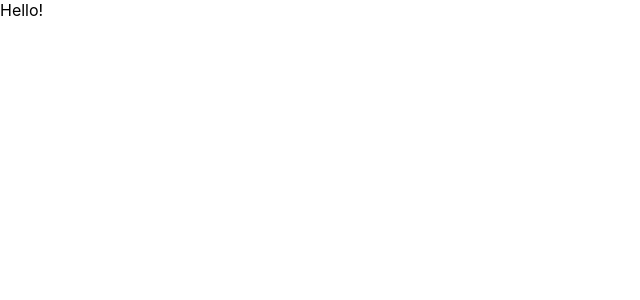
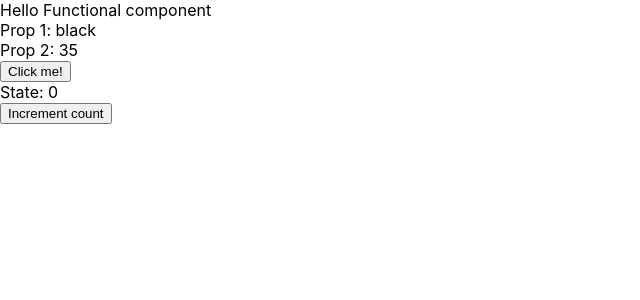
Before and after one commit to adtyagupta72/React-practice1-2pm, a React (Create React App) app: page / in a window 1280 px wide. Shown: the top 300 px of the page, without its empty margins (0-640 px from the left). Built offline with nearby package versions, Linux system fonts and the light colour scheme.

Commit message:
components, states, & props

```diff
--- a/src/App.js
+++ b/src/App.js
@@ -1,84 +1,185 @@
 import logo from './logo.svg';
 import './App.css';
+import React from 'react';
 
-const App = () =>
+//Class component
+class App extends React.Component
 {
-
-  // function abc()
-  // {
-  //   console.log("This is my function ABC")
-  // }
-
-  var abc = () => console.log("Hello all from arrow function")
-
-  var def = (myVariable) =>
+  //declaring the state
+  state = {count: 0}
+  constructor(props)
   {
-    console.log("Hello all from another arrow function: "+myVariable())
+    super(props)
   }
 
-  abc()
-  console.log(def)
-  def(abc)
+  updateCount()
+  {
+    console.log("Hello button click! ")
+    //this.state.count = this.state.count+1
+    this.setState({count: this.state.count+1})
+  }
 
-  console.log("Hello world")
+  render()
+  {
+    return <div>
+      Hello Functional component
+      <div>
+        Prop 1: {this.props.color}
+        <br/>
+        Prop 2: {this.props.size}
+        <br/>
+        <button onClick={this.props.clickEvent}>Click me!</button>
+      </div>
+      <div>
+        State: {this.state.count}
+        <br/>
+        <button onClick={()=>this.updateCount()}>Increment count</button>
+      </div>
+    </div>
+  }
+}
 
 
-  //let promiseArgument = ;
-  let myPromiss = new Promise((resolve, reject) =>
-  {
-    setTimeout(()=>
-    {
-      var currentDateTime = new Date().getTime()
-      console.log("Date time: "+currentDateTime)
-      if(currentDateTime%2 == 0)
-      {
-        //console.log("Even")
-        resolve("Resolved!!!")
-      }
-      else
-      {
-        //console.log("Odd")
-        reject("Rejected!")
-      }
-    },2*1000)
-  })
-  console.log("myPromiss : "+myPromiss)
+//Functional Component
+// function App()
+// {
 
-  class RBI
-  {
-    savingsInterest = 6;
-    LoanInterest = 6;
-    constructor()
-    {
-      console.log("RBI Constructor")
-    }
+// }
+// const App = (props) =>
+// {
+//   console.log(props)
+//   const myElement =
+//   <div>
+//     Hello Functional component
+//     <div>
+//       Prop 1: {props.color}
+//       <br/>
+//       Prop 2: {props.size}
+//       <br/>
+//       <button onClick={props.clickEvent}>Click me!</button>
+//     </div>
+//   </div>
+//   return myElement
+// }
 
-    collectInterstonLoan()
-    {
+// function App()
+// {
+//   return <div>Hello Functional component</div>
+// }
+
+//Class component
+// class App extends React.Component
+// {
+//   myComponent = React.createElement(
+//     "div",
+//     null,
+//     React.createElement("p", null, "This is a simple example of paragraph in a Div of React component"),
+//     React.createElement("ul", null,),
+//     React.createElement("li", null, "Item 1"),
+//     React.createElement("li", null, "Item 2"),
+//     React.createElement("li", null, "Item 3")
+//   )
+//   render()
+//   {
+//     return this.myComponent;
+//   }
+// }
+
+// const App = () =>
+// {
+
+//   // function abc()
+//   // {
+//   //   console.log("This is my function ABC")
+//   // }
+
+//   var abc = () => console.log("Hello all from arrow function")
+
+//   var def = (myVariable) =>
+//   {
+//     console.log("Hello all from another arrow function: "+myVariable())
+//   }
+
+//   abc()
+//   console.log(def)
+//   def(abc)
+
+//   console.log("Hello world")
+// myFunction()
+
+// function myFunction()
+// {
+//   console.log("This is myFunction")
+// }
 
 
-    }
-    payInterestonSavings()
-    {
+  // let promiseArgument = (resolve, reject) =>
+  // {
+  //   setTimeout(()=>
+  //   {
+  //     console.log("in SetTimeOut")
+  //     var myVariable = 1
+  //     if(myVariable %2 == 0)
+  //     {
+  //       resolve("Resolved!!!")
+  //     }
+  //     else
+  //     {
+  //       reject("Rejected the condition check result!!")
+  //     }
+  //   },2*1000)
+  // };
 
-    }
-  }
+  // let myPromise = new Promise(promiseArgument)
+  // console.log(myPromise)
 
-  class SBI extends RBI
-  {
-    constructor()
-    {
-      super()
-      console.log("-----SBI Constructor-----")
-    }
-  }
 
-  let sbi = new SBI();
-  //let sbi1 = new SBI();
 
-  return (
-    <div>Hello! </div>
-  );
-}
+
+
+
+
+
+
+
+  //let myPromiss = new Promise(promiseArgument)
+  //console.log("myPromiss : "+myPromiss)
+
+//   class RBI
+//   {
+//     savingsInterest = 6;
+//     LoanInterest = 6;
+//     constructor()
+//     {
+//       console.log("RBI Constructor")
+//     }
+
+//     collectInterstonLoan()
+//     {
+
+
+//     }
+//     payInterestonSavings()
+//     {
+
+//     }
+//   }
+
+//   class SBI extends RBI
+//   {
+//     constructor()
+//     {
+//       super()
+//       console.log("-----SBI Constructor-----")
+//     }
+//   }
+
+//   let sbi = new SBI();
+//   //let sbi1 = new SBI();
+
+//   return (
+//     <div>Hello! </div>
+//   );
+// }
 
 export default App;
--- a/src/index.js
+++ b/src/index.js
@@ -7,7 +7,10 @@ import reportWebVitals from './reportWebVitals';
 const root = ReactDOM.createRoot(document.getElementById('root'));
 root.render(
   <React.StrictMode>
-    <App />
+    <App color="black" size="35" clickEvent={()=>{
+      console.log("Clicked on the event coming from parent")
+      alert("Clicked the button!!")
+    }}/>
   </React.StrictMode>
 );
 
```
